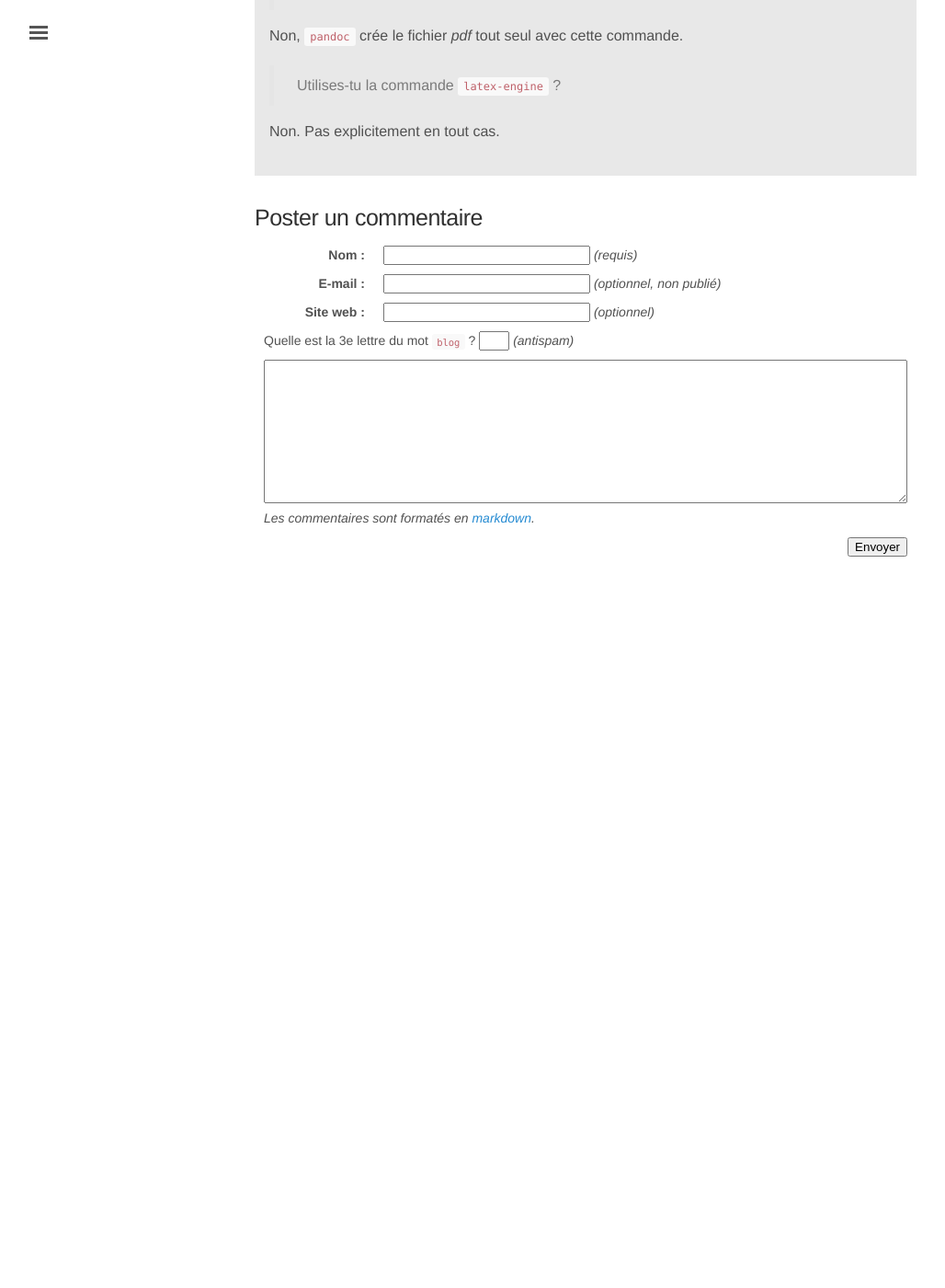
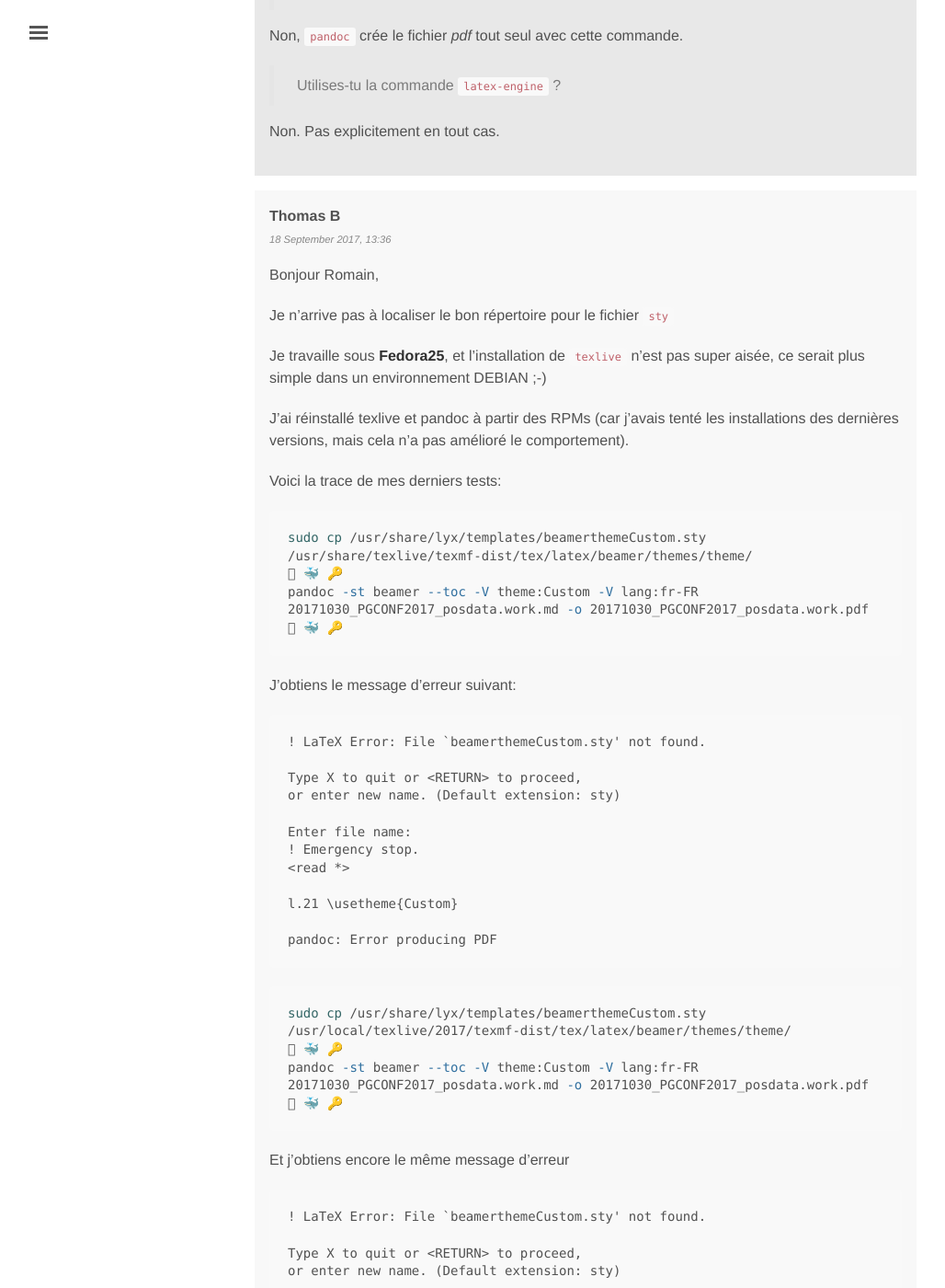
Before and after one commit to rom1v/blog.rom1v.com, a Jekyll site: the page built from _posts/2014-02-15-des-slides-beamer-en-markdown.md, in a window 1280 px wide and 1400 px high, scrolled down 6383 px. Shown: the whole window at 92% size, without its empty margins (3-1031 px from the left). Built offline with Jekyll 4.4.1, drawn with Linux system fonts in a browser that asks for light colours; before the commit the page ends 7013 px from its top, so only the background shows below that; some of the changed text lies outside the part shown.

Commit message:
Publish comment for mdbeamer

````diff
--- a/_data/comments-2014-02-des-slides-beamer-en-markdown.yaml
+++ b/_data/comments-2014-02-des-slides-beamer-en-markdown.yaml
@@ -79,3 +79,75 @@
     Non. Pas explicitement en tout cas.
 
     [makefile]: https://github.com/rom1v/mdbeamer/blob/0e771dcc9fc788c7d1dcd40a70ae0a66b1fb1ae5/Makefile#L9
+- id: 9
+  author: Thomas B
+  date: 2017-09-18 13:36:29+02:00
+  contents: |
+    Bonjour Romain,
+
+    Je n'arrive pas à localiser le bon répertoire pour le fichier `sty`
+
+    Je travaille sous **Fedora25**, et l'installation de `texlive` n'est pas
+    super aisée, ce serait plus simple dans un environnement DEBIAN ;-)
+
+    J'ai réinstallé texlive et pandoc à partir des RPMs (car j'avais tenté les
+    installations des dernières versions, mais cela n'a pas amélioré le
+    comportement).
+
+    Voici la trace de mes derniers tests:
+
+    ```shell
+    sudo cp /usr/share/lyx/templates/beamerthemeCustom.sty
+    /usr/share/texlive/texmf-dist/tex/latex/beamer/themes/theme/
+     🐳 🔑
+    pandoc -st beamer --toc -V theme:Custom -V lang:fr-FR
+    20171030_PGCONF2017_posdata.work.md -o 20171030_PGCONF2017_posdata.work.pdf
+     🐳 🔑
+    ```
+
+    J'obtiens le message d'erreur suivant:
+
+    ```
+    ! LaTeX Error: File `beamerthemeCustom.sty' not found.
+
+    Type X to quit or <RETURN> to proceed,
+    or enter new name. (Default extension: sty)
+
+    Enter file name:
+    ! Emergency stop.
+    <read *>
+
+    l.21 \usetheme{Custom}
+
+    pandoc: Error producing PDF
+    ```
+
+    ```shell
+    sudo cp /usr/share/lyx/templates/beamerthemeCustom.sty
+    /usr/local/texlive/2017/texmf-dist/tex/latex/beamer/themes/theme/
+     🐳 🔑
+    pandoc -st beamer --toc -V theme:Custom -V lang:fr-FR
+    20171030_PGCONF2017_posdata.work.md -o 20171030_PGCONF2017_posdata.work.pdf
+     🐳 🔑
+    ```
+
+    Et j'obtiens encore le même message d'erreur
+    ```
+    ! LaTeX Error: File `beamerthemeCustom.sty' not found.
+
+    Type X to quit or <RETURN> to proceed,
+    or enter new name. (Default extension: sty)
+
+    Enter file name:
+    ! Emergency stop.
+    <read *>
+
+    l.21 \usetheme{Custom}
+
+    pandoc: Error producing PDF
+    ```
+
+    Si tu as une idée, je suis preneur ;-)
+
+    Merci d'avance,
+    Thomas
````
